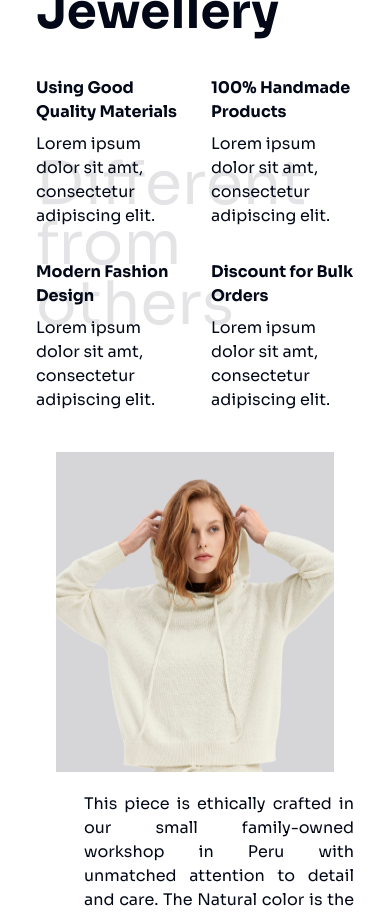
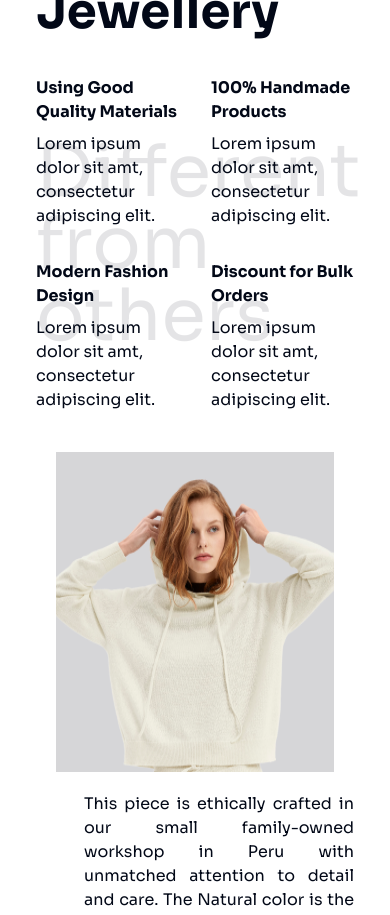
Before and after one commit to babar451/ecommerce_dine, a Next.js app: page / in a window 390 px wide. Shown: the part 3640-4555 px from the top of the page. Built offline with nearby package versions, Linux system fonts and the light colour scheme.

Commit message:
useState error fixed

```diff
--- a/src/app/layout.tsx
+++ b/src/app/layout.tsx
@@ -7,8 +7,8 @@ import Footer from "@/components/Footer";
 
 
 export const metadata: Metadata = {
-  title: "Create Next App",
-  description: "Generated by create next app",
+  title: "Dine MerketPlace",
+  description: "Generated by Babar451 on Github",
 };
 
 export default function RootLayout({
--- a/src/components/FeatureBanner.tsx
+++ b/src/components/FeatureBanner.tsx
@@ -11,7 +11,7 @@ function FeatureBanner() {
             </div>
             <div className='grid xl:grid-cols-2'>
                 <div className='grid grid-cols-2 gap-8 items-center relative z-10'>
-                    <div className='absolute z-0 opacity-10 text-6xl sm:text-8xl'>
+                    <div className='absolute z-0 opacity-10 text-7xl sm:text-8xl'>
                         Different from others
                     </div>
                     <div className='xl:w-8/12'>
```
